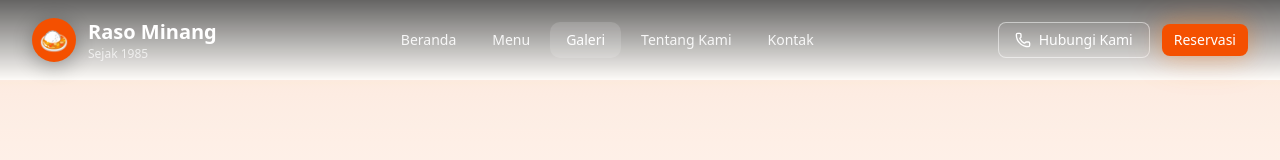
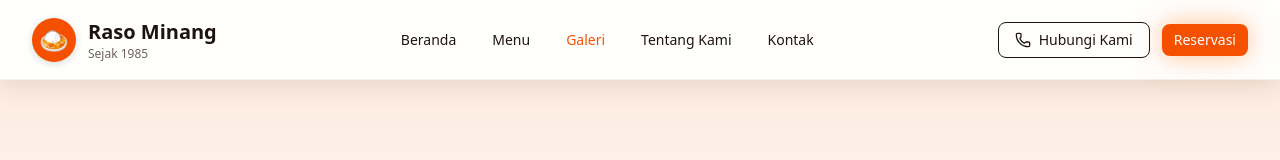
Before and after one commit to Gioxaa/raso-minang-website, a Next.js app: page /gallery in a window 1280 px wide. Shown: the top 160 px of the page. Built offline with nearby package versions, Linux system fonts and the light colour scheme.

Commit message:
fix(header): use glass style on non-homepage routes

```diff
--- a/components/layout/Header.tsx
+++ b/components/layout/Header.tsx
@@ -14,6 +14,9 @@ export function Header() {
   const [isOpen, setIsOpen] = useState(false);
   const pathname = usePathname();
 
+  // Only use transparent header style on homepage
+  const isHomepage = pathname === "/";
+
   useEffect(() => {
     const handleScroll = () => {
       setIsScrolled(window.scrollY > 50);
@@ -23,6 +26,9 @@ export function Header() {
     window.addEventListener("scroll", handleScroll);
     return () => window.removeEventListener("scroll", handleScroll);
   }, []);
+
+  // Use scrolled (glass) style if: actually scrolled OR not on homepage
+  const useScrolledStyle = isScrolled || !isHomepage;
 
   return (
     <motion.header
@@ -35,7 +41,7 @@ export function Header() {
       <div
         className="absolute inset-0 bg-gradient-to-b from-black/60 via-black/30 to-transparent pointer-events-none"
         style={{
-          opacity: isScrolled ? 0 : 1,
+          opacity: useScrolledStyle ? 0 : 1,
           transition: 'opacity 500ms cubic-bezier(0.4, 0, 0.2, 1)'
         }}
       />
@@ -44,9 +50,9 @@ export function Header() {
       <div
         className="absolute inset-0 glass pointer-events-none"
         style={{
-          opacity: isScrolled ? 1 : 0,
+          opacity: useScrolledStyle ? 1 : 0,
           transition: 'opacity 500ms cubic-bezier(0.4, 0, 0.2, 1), box-shadow 500ms cubic-bezier(0.4, 0, 0.2, 1)',
-          boxShadow: isScrolled ? '0 4px 30px rgba(0, 0, 0, 0.1)' : 'none'
+          boxShadow: useScrolledStyle ? '0 4px 30px rgba(0, 0, 0, 0.1)' : 'none'
         }}
       />
 
@@ -54,7 +60,7 @@ export function Header() {
       <div
         className="absolute bottom-0 left-0 right-0 h-px bg-border/50 pointer-events-none"
         style={{
-          opacity: isScrolled ? 1 : 0,
+          opacity: useScrolledStyle ? 1 : 0,
           transition: 'opacity 500ms cubic-bezier(0.4, 0, 0.2, 1)'
         }}
       />
@@ -71,7 +77,7 @@ export function Header() {
               <div
                 className="w-10 h-10 md:w-11 md:h-11 rounded-full bg-primary flex items-center justify-center"
                 style={{
-                  boxShadow: isScrolled ? '0 2px 8px rgba(0,0,0,0.15)' : '0 4px 20px rgba(0,0,0,0.3)',
+                  boxShadow: useScrolledStyle ? '0 2px 8px rgba(0,0,0,0.15)' : '0 4px 20px rgba(0,0,0,0.3)',
                   transition: 'box-shadow 500ms cubic-bezier(0.4, 0, 0.2, 1)'
                 }}
               >
@@ -81,7 +87,7 @@ export function Header() {
                 <h1
                   className="text-lg md:text-xl font-bold"
                   style={{
-                    color: isScrolled ? 'var(--foreground)' : 'white',
+                    color: useScrolledStyle ? 'var(--foreground)' : 'white',
                     transition: 'color 500ms cubic-bezier(0.4, 0, 0.2, 1)'
                   }}
                 >
@@ -90,7 +96,7 @@ export function Header() {
                 <p
                   className="text-xs"
                   style={{
-                    color: isScrolled ? 'var(--muted-foreground)' : 'rgba(255,255,255,0.7)',
+                    color: useScrolledStyle ? 'var(--muted-foreground)' : 'rgba(255,255,255,0.7)',
                     transition: 'color 500ms cubic-bezier(0.4, 0, 0.2, 1)'
                   }}
                 >
@@ -111,10 +117,10 @@ export function Header() {
                   className="px-4 py-2 text-sm font-medium rounded-lg hover:scale-[1.02] active:scale-[0.98]"
                   style={{
                     color: isActive
-                      ? (isScrolled ? 'var(--primary)' : 'white')
-                      : (isScrolled ? 'var(--foreground)' : 'rgba(255,255,255,0.9)'),
+                      ? (useScrolledStyle ? 'var(--primary)' : 'white')
+                      : (useScrolledStyle ? 'var(--foreground)' : 'rgba(255,255,255,0.9)'),
                     backgroundColor: isActive
-                      ? (isScrolled ? 'hsl(var(--primary) / 0.1)' : 'rgba(255,255,255,0.15)')
+                      ? (useScrolledStyle ? 'hsl(var(--primary) / 0.1)' : 'rgba(255,255,255,0.15)')
                       : 'transparent',
                     transition: 'color 500ms cubic-bezier(0.4, 0, 0.2, 1), background-color 300ms cubic-bezier(0.4, 0, 0.2, 1)'
                   }}
@@ -131,9 +137,9 @@ export function Header() {
               href={`tel:${RESTAURANT.phone}`}
               className="inline-flex items-center justify-center h-9 px-4 text-sm font-medium rounded-md border hover:scale-[1.02] active:scale-[0.98]"
               style={{
-                borderColor: isScrolled ? 'hsl(var(--primary) / 0.5)' : 'rgba(255,255,255,0.5)',
-                color: isScrolled ? 'var(--foreground)' : 'white',
-                backgroundColor: isScrolled ? 'transparent' : 'rgba(255,255,255,0.05)',
+                borderColor: useScrolledStyle ? 'hsl(var(--primary) / 0.5)' : 'rgba(255,255,255,0.5)',
+                color: useScrolledStyle ? 'var(--foreground)' : 'white',
+                backgroundColor: useScrolledStyle ? 'transparent' : 'rgba(255,255,255,0.05)',
                 transition: 'all 500ms cubic-bezier(0.4, 0, 0.2, 1)'
               }}
             >
@@ -152,7 +158,7 @@ export function Header() {
                 className="inline-flex items-center justify-center w-10 h-10 rounded-md"
                 aria-label="Buka menu navigasi"
                 style={{
-                  color: isScrolled ? 'var(--foreground)' : 'white',
+                  color: useScrolledStyle ? 'var(--foreground)' : 'white',
                   transition: 'color 500ms cubic-bezier(0.4, 0, 0.2, 1)'
                 }}
               >
```
